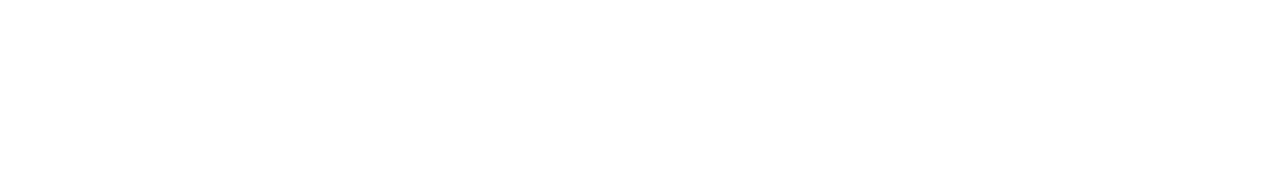
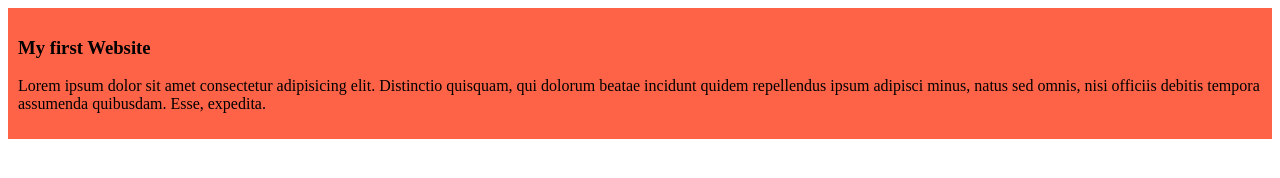
Before and after one commit to fahima144/my-simple-website, a plain HTML site: page index.html in a window 1280 px wide. Drawn offline with Linux system fonts and the light colour scheme.

Commit message:
added the first blog

```diff
--- a/index.html
+++ b/index.html
@@ -4,8 +4,12 @@
     <meta charset="UTF-8">
     <meta name="viewport" content="width=device-width, initial-scale=1.0">
     <title>My Simple Website</title>
+    <link rel="stylesheet" href="styles/blog.css">
 </head>
 <body>
-
+    <div>
+        <h3>My first Website</h3>
+        <p>Lorem ipsum dolor sit amet consectetur adipisicing elit. Distinctio quisquam, qui dolorum beatae incidunt quidem repellendus ipsum adipisci minus, natus sed omnis, nisi officiis debitis tempora assumenda quibusdam. Esse, expedita.</p>
+    </div>
 </body>
 </html>
--- /dev/null
+++ b/styles/blog.css
@@ -0,0 +1,4 @@
+div{
+    background-color: tomato;
+    padding: 10px;
+}
```
